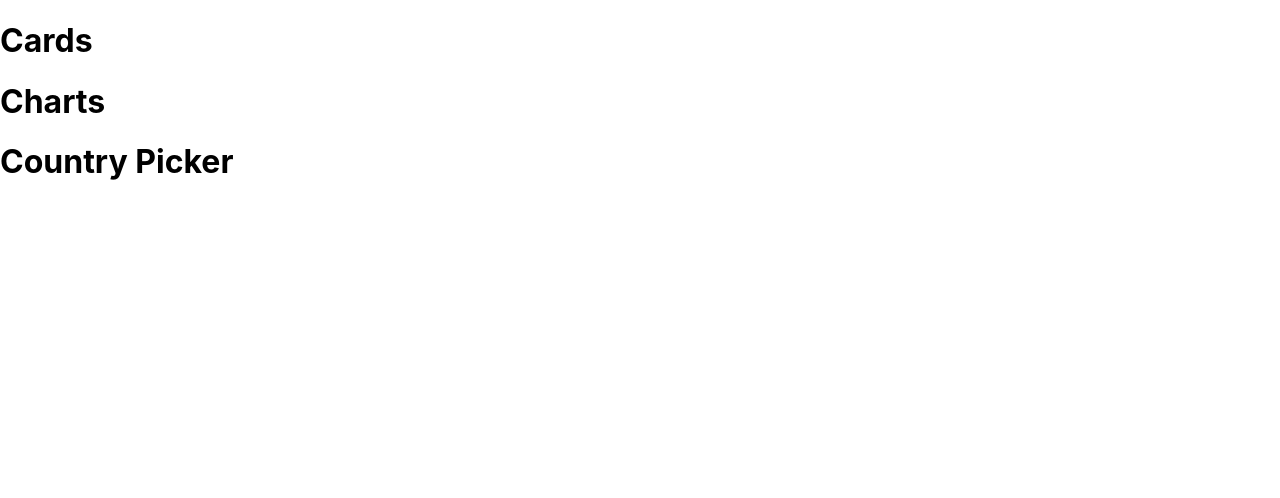
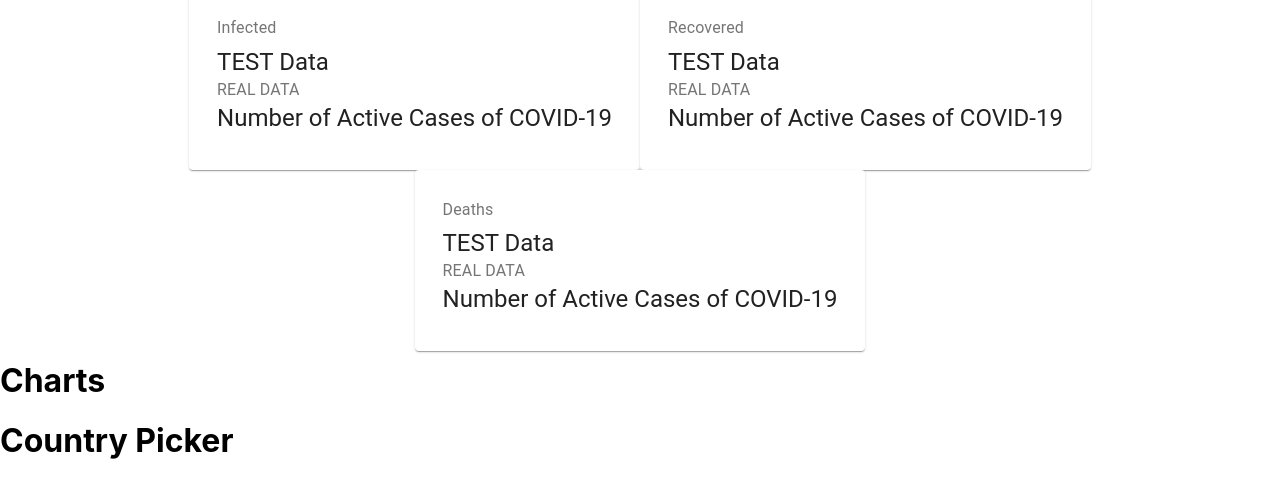
Before and after one commit to ShahzaibSE/COVID-19-Tracker-App, a React (Create React App) app: page / in a window 1280 px wide. Shown: the top 498 px of the page. Built offline with nearby package versions, Linux system fonts and the light colour scheme; no server answers.

Commit message:
Setting up components.

```diff
--- a/package.json
+++ b/package.json
@@ -3,6 +3,7 @@
   "version": "0.1.0",
   "private": true,
   "dependencies": {
+    "@material-ui/core": "^4.10.2",
     "@testing-library/jest-dom": "^4.2.4",
     "@testing-library/react": "^9.3.2",
     "@testing-library/user-event": "^7.1.2",
--- a/src/App.js
+++ b/src/App.js
@@ -13,6 +13,7 @@ class App extends React.Component {
 
   async componentDidMount(){
     const data = await getData()
+    console.log(data)
   }
 
   render(){
--- a/src/api/index.api.js
+++ b/src/api/index.api.js
@@ -4,8 +4,14 @@ const baseURL = "https://covid19.mathdro.id/api"
 
 export const getData = async () => {
     try {
-       const response = await axios.get(baseURL)
-       console.log(response)
+       const { data: {confirmed, recovered, deaths ,lastUpdate} } = await axios.get(baseURL)
+       const response = {
+           confirmed,
+           recovered,
+           deaths,
+           lastUpdate
+       }
+    //    console.log(response)
        return response
     }
     catch(error) {
--- a/src/components/Cards/Cards.jsx
+++ b/src/components/Cards/Cards.jsx
@@ -1,9 +1,37 @@
 import React from 'react'
+import {Card, CardContent, Typography, Grid} from "@material-ui/core"
 
-export const Cards = () => {
+import styles from "./Cards.css"
+
+export const Cards = ({}) => {
     return (
         <div>
-            <h1>Cards</h1>
+            <Grid container spacing={3} justify="center">
+                <Grid item component={Card}>
+                    <CardContent>
+                        <Typography color="textSecondary" gutterBottom>Infected</Typography>
+                        <Typography variant="h5">TEST Data</Typography>
+                        <Typography color="textSecondary">REAL DATA</Typography>
+                        <Typography variant="h5">Number of Active Cases of COVID-19</Typography>
+                    </CardContent>
+                </Grid>
+                <Grid item component={Card}>
+                    <CardContent>
+                        <Typography color="textSecondary" gutterBottom>Recovered</Typography>
+                        <Typography variant="h5">TEST Data</Typography>
+                        <Typography color="textSecondary">REAL DATA</Typography>
+                        <Typography variant="h5">Number of Active Cases of COVID-19</Typography>
+                    </CardContent>
+                </Grid>
+                <Grid item component={Card}>
+                    <CardContent>
+                        <Typography color="textSecondary" gutterBottom>Deaths</Typography>
+                        <Typography variant="h5">TEST Data</Typography>
+                        <Typography color="textSecondary">REAL DATA</Typography>
+                        <Typography variant="h5">Number of Active Cases of COVID-19</Typography>
+                    </CardContent>
+                </Grid>
+            </Grid>
         </div>
     )
 }
```
Also changed, not shown: 1 other file (tests, documents, lock files or other folders).
